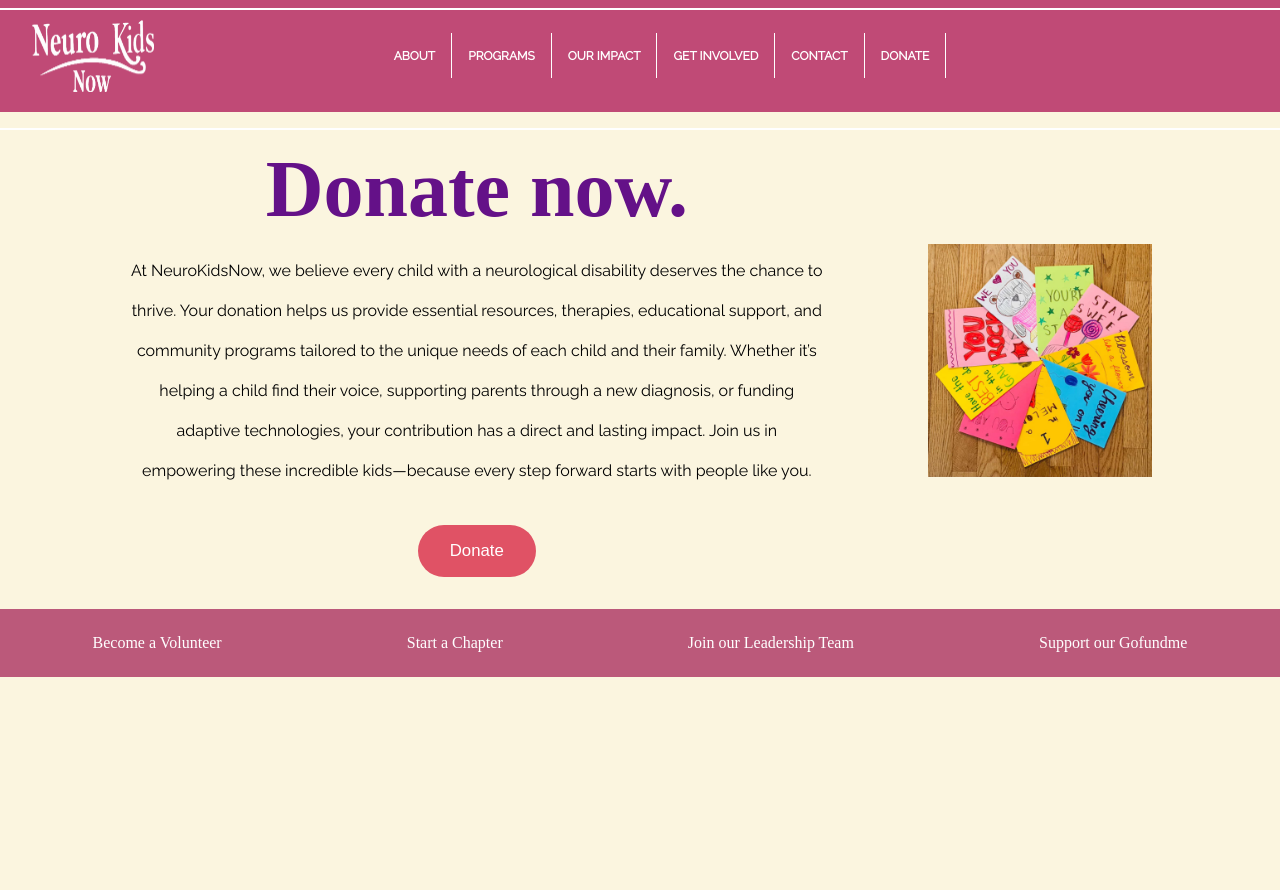
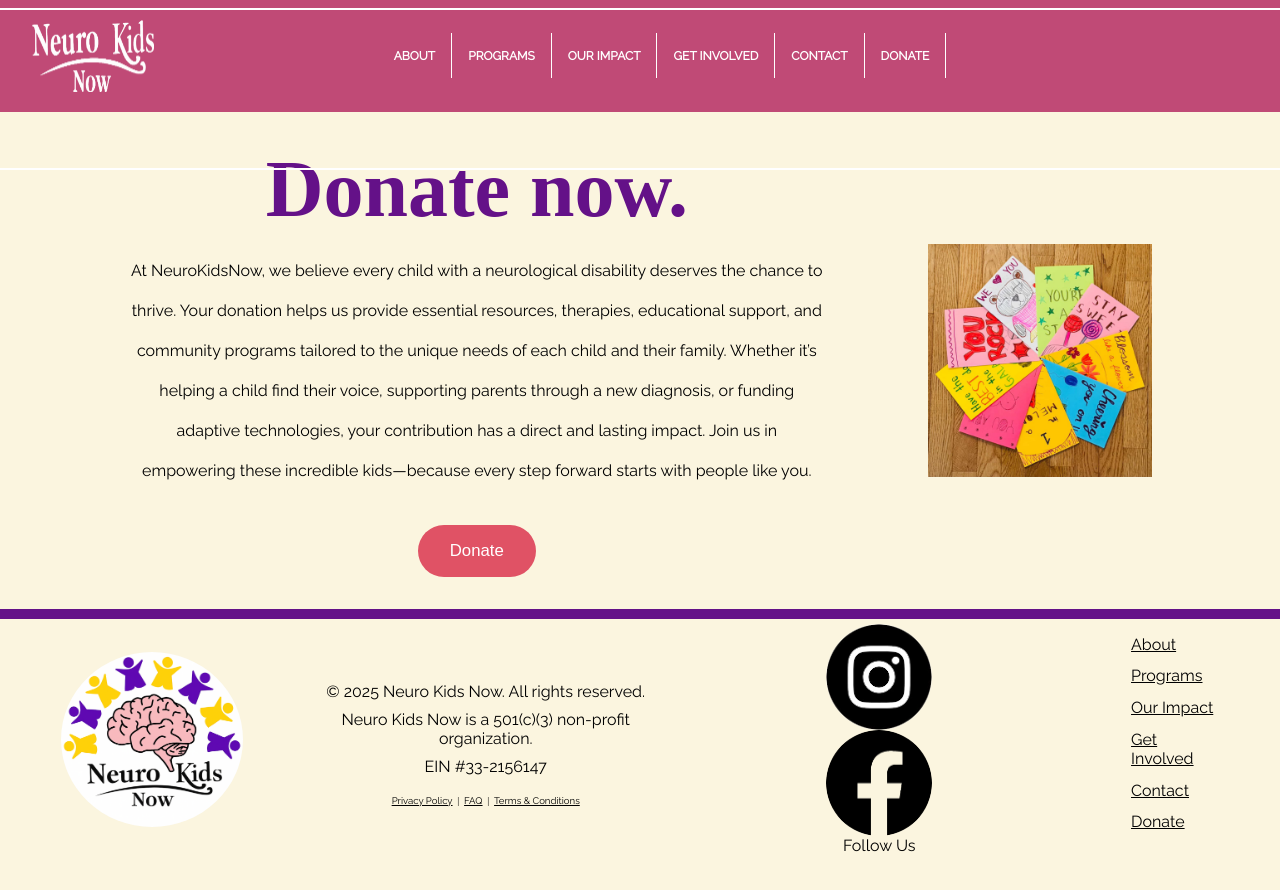
Before and after one commit to NovCoder33/neuro-kids-now, a React (Vite) app: page /Donate in a window 1280 px wide. Shown: the top 890 px of the page. Before the commit the page ends 800 px from the top, so only its background shows below. Built offline with nearby package versions, Linux system fonts and the light colour scheme; a web font is replaced by a local one.

Commit message:
Footer WIP

```diff
--- a/src/components/Contact.css
+++ b/src/components/Contact.css
@@ -122,7 +122,7 @@
   align-items: center;
 }
 
-@media (max-width: 1024px) {
+@media (max-width: 992px) {
   .contact-msg {
     margin-right: 15%;
   }
--- a/src/components/Donate.css
+++ b/src/components/Donate.css
@@ -56,7 +56,7 @@
   width: 100%;
   height: auto;
 }
-@media (max-width: 1024px) {
+@media (max-width: 992px) {
   .donate {
     flex-direction: column;
   }
--- a/src/components/Footer.css
+++ b/src/components/Footer.css
@@ -1,28 +1,91 @@
 .footer {
   width: 100%;
-  margin: 0;
-  padding: 0;
-  box-sizing: border-box;
-  background-color: rgb(187, 89, 122);
+  height: 35vh;
+  border-top: 10px solid #641188;
 }
-
-.footer ul {
+.footer-content {
+  display: flex;
+  flex-direction: row;
+  margin-right: 5%;
+  align-items: center;
+  justify-content: center;
+}
+.footer-content img {
+  max-width: 15%;
+  height: auto;
+  object-fit: contain;
+  border-radius: 100%;
+  margin-left: 5%;
+  margin-right: 5%;
+  display: block;
+}
+.footer-text {
+  display: flex;
+  align-items: center;
+  justify-content: center;
+  flex-direction: column;
+}
+.footer-text p {
+  font-family: "Raleway";
+  text-align: center;
+  margin: 2.5% 0 0 0;
+}
+.footer-text-links {
+  display: flex;
+  flex-direction: row;
+  justify-content: center;
+  margin-top: 5%;
+  font-size: clamp(0.5vw, 0.75vw, 1vw);
+}
+.footer-text-links a {
+  color: black;
+  font-family: "Raleway";
+}
+.image-link {
+  display: flex;
+  flex-direction: column;
+  align-items: center;
+  justify-content: center;
+  margin: 0 0 0 0;
+}
+.image-link img {
+  max-width: 25%;
+  height: auto;
+  object-fit: contain;
+}
+.image-link p {
+  font-family: "Raleway";
+  text-align: center;
+  margin: 0 0 0 0;
+}
+.links {
+  display: flex;
+  flex-direction: column;
+  justify-content: center;
+  align-content: center;
+}
+.links ul {
   list-style-type: none;
-  margin: 0;
-  padding: 0;
-  display: flex;
-  justify-content: space-around;
-  text-align: center;
 }
-
-.footer a {
-  color: white;
-  text-decoration: none;
-  padding: 25px;
-  display: block;
-  text-align: center;
+.links li {
+  margin-bottom: 15%;
 }
-.footer a:hover {
-  color: rgb(236, 117, 157);
-  text-decoration: underline;
+.link {
+  color: black;
+  font-family: "Raleway";
+  font-size: clamp(1rem, 1.25vw, 1.5vw);
 }
+@media (max-width: 480px) {
+  .image-link img {
+    width: 100%;
+  }
+  .footer-content img {
+    width: 25vw;
+    height: 25vh;
+  }
+  .footer-content {
+    display: flex;
+    flex-direction: row;
+    margin-right: 25%;
+  }
+}
--- a/src/components/Footer.tsx
+++ b/src/components/Footer.tsx
@@ -1,47 +1,73 @@
+import logo from "../assets/aboutlogo.png";
 import "./Footer.css";
+import { Link } from "react-router-dom";
+import facebook from "../assets/facebook.png";
+import instagram from "../assets/instagram.png";
 
 const Footer = () => {
   return (
-    <footer className="footer">
+    <div className="footer">
+      <div className="footer-content">
+        <img src={logo}></img>
+        <div className="footer-text">
+          <p>© 2025 Neuro Kids Now. All rights reserved.</p>
+          <p>Neuro Kids Now is a 501(c)(3) non-profit organization.</p>
+          <p>EIN #33-2156147</p>
+          <div className="footer-text-links">
+            <a href="www.google.com" target="_blank" rel="noopener noreferrer">
+              Privacy Policy
+            </a>
+            &nbsp;&nbsp;|&nbsp;&nbsp;
+            <a href="www.google.com" target="_blank" rel="noopener noreferrer">
+              FAQ
+            </a>
+            &nbsp;&nbsp;|&nbsp;&nbsp;
+            <a href="www.google.com" target="_blank" rel="noopener noreferrer">
+              Terms & Conditions
+            </a>
+          </div>
+        </div>
+        <div className="image-link">
+          <img src={instagram}></img>
+          <img src={facebook}></img>
+          <p>Follow Us</p>
+        </div>
+        <div className="links">
           <ul>
             <li>
-          <a
-            href="https://docs.google.com/forms/d/1hHw6GMFzMKns828143kUZ4J36J9rAR6TN7Z8nqKhze8/edit"
-            target="_blank"
-            rel="noopener noreferrer"
-          >
-            Become a Volunteer
-          </a>
+              <Link className="link" to="./WhoWeare">
+                About
+              </Link>
             </li>
             <li>
-          <a
-            href="https://docs.google.com/forms/d/1JdMGGFqd6vru-175CdLMwohuPDl1yGdlpmySoJONhnw/edit#response=ACYDBNgarqa6BY6YDonmy1QSm_D2OFGg_hI0c2-F8RqXhSfrmCIvBSYs-va_MVX1ITVLeQw"
-            target="_blank"
-            rel="noopener noreferrer"
-          >
-            Start a Chapter
-          </a>
+              <Link className="link" to="./Programs">
+                Programs
+              </Link>
             </li>
             <li>
-          <a
-            href="https://docs.google.com/forms/d/e/1FAIpQLSfYHZke8QmIHSF6lBscPLU6fktXU7c9I1CpuikKabM8WLohww/viewform?usp=header"
-            target="_blank"
-            rel="noopener noreferrer"
-          >
-            Join our Leadership Team
-          </a>
+              <Link className="link" to="./WhoWeAre">
+                Our Impact
+              </Link>
             </li>
             <li>
-          <a
-            href="https://gofund.me/269c775d"
-            target="_blank"
-            rel="noopener noreferrer"
-          >
-            Support our Gofundme
-          </a>
+              <Link className="link" to="./Volunteer">
+                Get Involved
+              </Link>
+            </li>
+            <li>
+              <Link className="link" to="./Contact">
+                Contact
+              </Link>
+            </li>
+            <li>
+              <Link className="link" to="./Donate">
+                Donate
+              </Link>
             </li>
           </ul>
-    </footer>
+        </div>
+      </div>
+    </div>
   );
 };
 
--- a/src/components/Hero.css
+++ b/src/components/Hero.css
@@ -80,7 +80,7 @@
   font-size: clamp(1vw, 7vw + 1rem, 2vw);
 }
 
-@media (max-width: 1000px) {
+@media (max-width: 992px) {
   .hero {
     position: relative;
     width: 100%;
--- a/src/components/Navbar.css
+++ b/src/components/Navbar.css
@@ -37,7 +37,7 @@ hr.horz-bottom {
   height: 1.5px;
   background-color: white;
   position: absolute;
-  top: 15%;
+  top: 20%;
   border: none;
 }
 
@@ -68,7 +68,7 @@ nav {
   z-index: 99999;
 }
 
-@media (max-width: 1024px) {
+@media (max-width: 992px) {
   header .nav-btn {
     display: visible;
     opacity: 1;
--- a/src/components/Programs.css
+++ b/src/components/Programs.css
@@ -61,7 +61,7 @@
   transform: translateY(-2px);
 }
 
-@media (max-width: 1024px) {
+@media (max-width: 992px) {
   .programTile {
     flex-direction: column;
   }
--- a/src/components/WhoWeAre.css
+++ b/src/components/WhoWeAre.css
@@ -88,7 +88,7 @@
   background-size: contain;
 }
 
-@media (max-width: 1024px) {
+@media (max-width: 992px) {
   .mission {
     flex-direction: column;
   }
@@ -112,7 +112,7 @@
     object-fit: cover;
   }
 }
-@media (max-width: 400px) {
+@media (max-width: 480px) {
   .story-img {
     flex-direction: column;
     align-items: center;
```
Also changed, not shown: src/assets/facebook.png (added), src/assets/instagram.png (added). Lines whose indentation alone changed are shown as unchanged.
